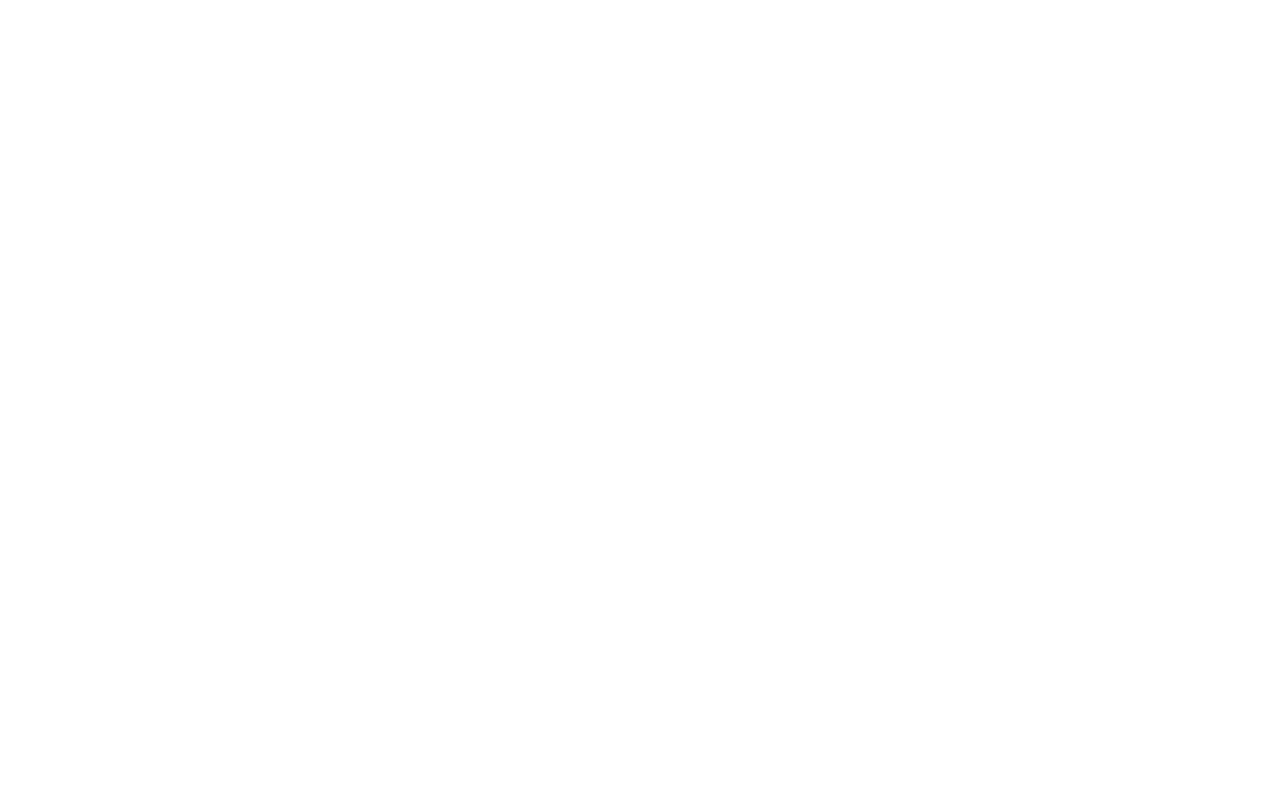
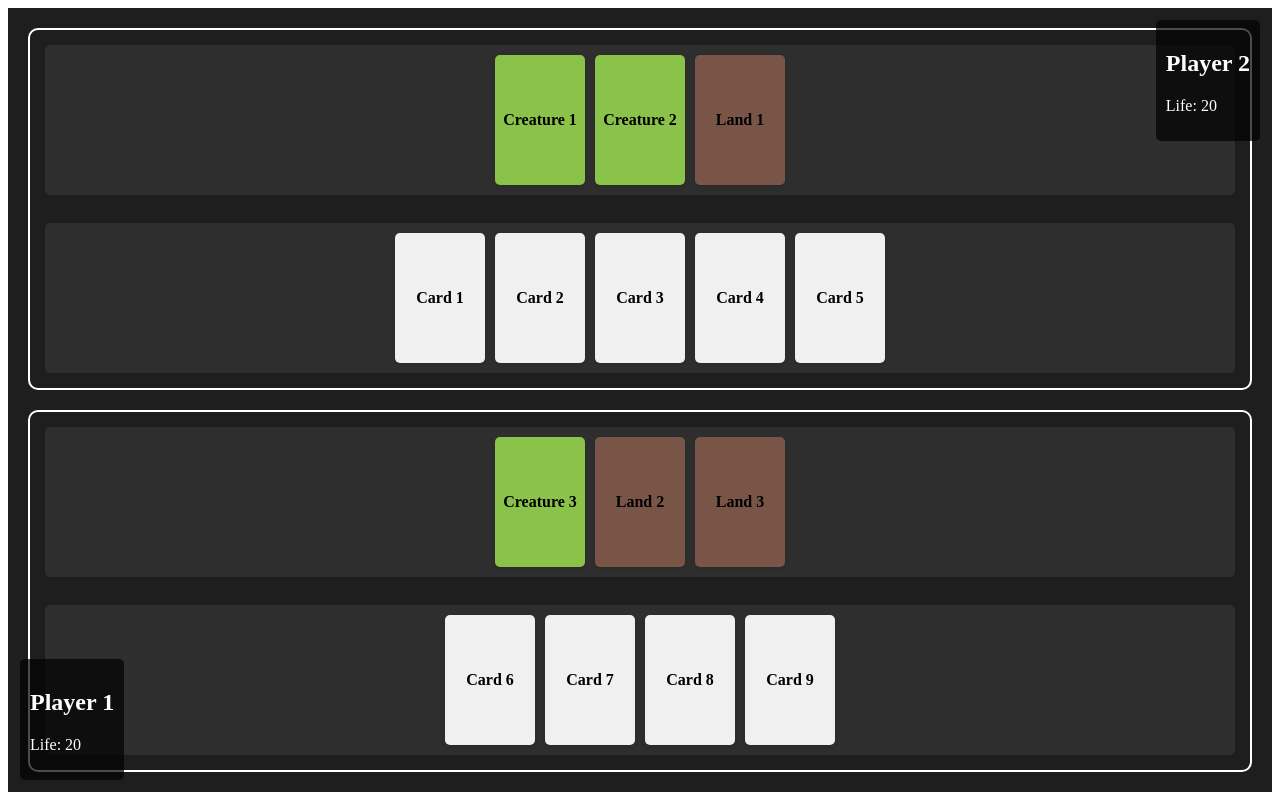
Before and after one commit to Enutie/Project-Aurora, a Vue app in the folder Aurora.Frontend/aurora.frontend.client/: page /example in a window 1280 px wide. Before the commit this address had no page. Built offline with nearby package versions, Linux system fonts and the light colour scheme.

Commit message:
Have a really good layout in example, will experient with it

```diff
--- /dev/null
+++ b/Aurora.Frontend/aurora.frontend.client/src/components/Example.vue
@@ -0,0 +1,147 @@
+<template>
+    <div class="game-container">
+      <div class="playmat top-playmat">
+        <div class="player-info top-player-info">
+          <h2>Player 2</h2>
+          <p>Life: 20</p>
+        </div>
+        <div class="battlefield">
+          <div class="card creature-card">Creature 1</div>
+          <div class="card creature-card">Creature 2</div>
+          <div class="card land-card">Land 1</div>
+        </div>
+        <div class="hand">
+          <div class="card">Card 1</div>
+          <div class="card">Card 2</div>
+          <div class="card">Card 3</div>
+          <div class="card">Card 4</div>
+          <div class="card">Card 5</div>
+        </div>
+      </div>
+      <div class="playmat bottom-playmat">
+        <div class="player-info bottom-player-info">
+          <h2>Player 1</h2>
+          <p>Life: 20</p>
+        </div>
+        <div class="battlefield">
+          <div class="card creature-card">Creature 3</div>
+          <div class="card land-card">Land 2</div>
+          <div class="card land-card">Land 3</div>
+        </div>
+        <div class="hand">
+          <div class="card">Card 6</div>
+          <div class="card">Card 7</div>
+          <div class="card">Card 8</div>
+          <div class="card">Card 9</div>
+        </div>
+      </div>
+    </div>
+  </template>
+
+  <style scoped>
+
+
+.game-container {
+  display: flex;
+  flex-direction: column;
+  flex: 1;
+  background-color: #1e1e1e;
+  color: #fff;
+  box-sizing: border-box;
+  padding: 20px;
+  height: 98svh;
+}
+
+.playmat-container {
+  display: flex;
+  flex-direction: column;
+  flex: 1;
+  justify-content: space-around;
+}
+
+.playmat {
+  display: flex;
+  flex-direction: column;
+  flex: 1;
+  justify-content: space-between;
+  align-items: center;
+  border: 2px solid #fff;
+  border-radius: 10px;
+  padding: 15px;
+  box-sizing: border-box;
+}
+.top-playmat {
+  margin-bottom: 10px;
+}
+
+.bottom-playmat {
+  margin-top: 10px;
+}
+  .player-info {
+    position: absolute;
+    background-color: rgba(0, 0, 0, 0.7);
+    padding: 10px;
+    border-radius: 5px;
+  }
+
+  .top-player-info {
+    top: 20px;
+    right: 20px;
+  }
+
+  .bottom-player-info {
+    bottom: 20px;
+    left: 20px;
+  }
+
+ .battlefield {
+  display: flex;
+  justify-content: center;
+  align-items: center;
+  flex-wrap: wrap;
+  gap: 10px;
+  width: 100%;
+  min-height: 150px;
+  background-color: #2e2e2e;
+  border-radius: 5px;
+  padding: 10px;
+  box-sizing: border-box;
+}
+
+.hand {
+  display: flex;
+  justify-content: center;
+  align-items: center;
+  flex-wrap: wrap;
+  gap: 10px;
+  width: 100%;
+  min-height: 100px;
+  background-color: #2e2e2e;
+  border-radius: 5px;
+  padding: 10px;
+  box-sizing: border-box;
+}
+
+.card {
+  display: flex;
+  justify-content: center;
+  align-items: center;
+  width: 80px;
+  height: 120px;
+  background-color: #f0f0f0;
+  border-radius: 5px;
+  box-shadow: 0 2px 4px rgba(0, 0, 0, 0.1);
+  color: #000;
+  font-weight: bold;
+  text-align: center;
+  padding: 5px;
+}
+
+.creature-card {
+  background-color: #8bc34a;
+}
+
+.land-card {
+  background-color: #795548;
+}
+  </style>
--- a/Aurora.Frontend/aurora.frontend.client/src/router.js
+++ b/Aurora.Frontend/aurora.frontend.client/src/router.js
@@ -1,6 +1,7 @@
 import { createRouter, createWebHistory } from 'vue-router'
 import GameView from './views/GameView.vue'
 import CreateGame from './components/CreateGame.vue'
+import Example from './components/Example.vue'
 
 const routes = [
     {
@@ -14,6 +15,11 @@
       component: GameView,
       props: true,
     },
+    {
+      path: '/example',
+      name: 'Example',
+      component: Example,
+    }
   ]
 
   const router = createRouter({
```
